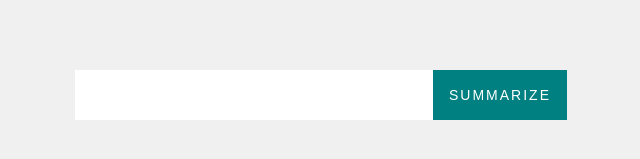
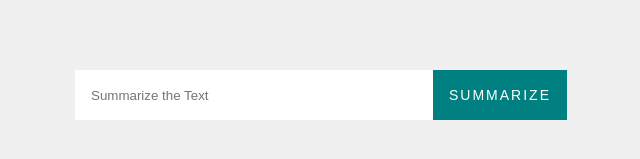
Before and after one commit to Ashesha1-Coder/Summarize, a plain HTML site: page index.html in a window 1280 px wide. Shown: the part 305-464 px from the top of the page, without its empty margins (319-959 px from the left). Drawn offline with Linux system fonts and the light colour scheme.

Commit message:
correct a mistype

```diff
--- a/index.html
+++ b/index.html
@@ -8,7 +8,7 @@
 </head>
 <body>
     <label>
-        <input type="text" placehlder="Summarize the Text">
+        <input type="text" placeholder="Summarize the Text">
         <button>Summarize</button>
     </label>
 
```
